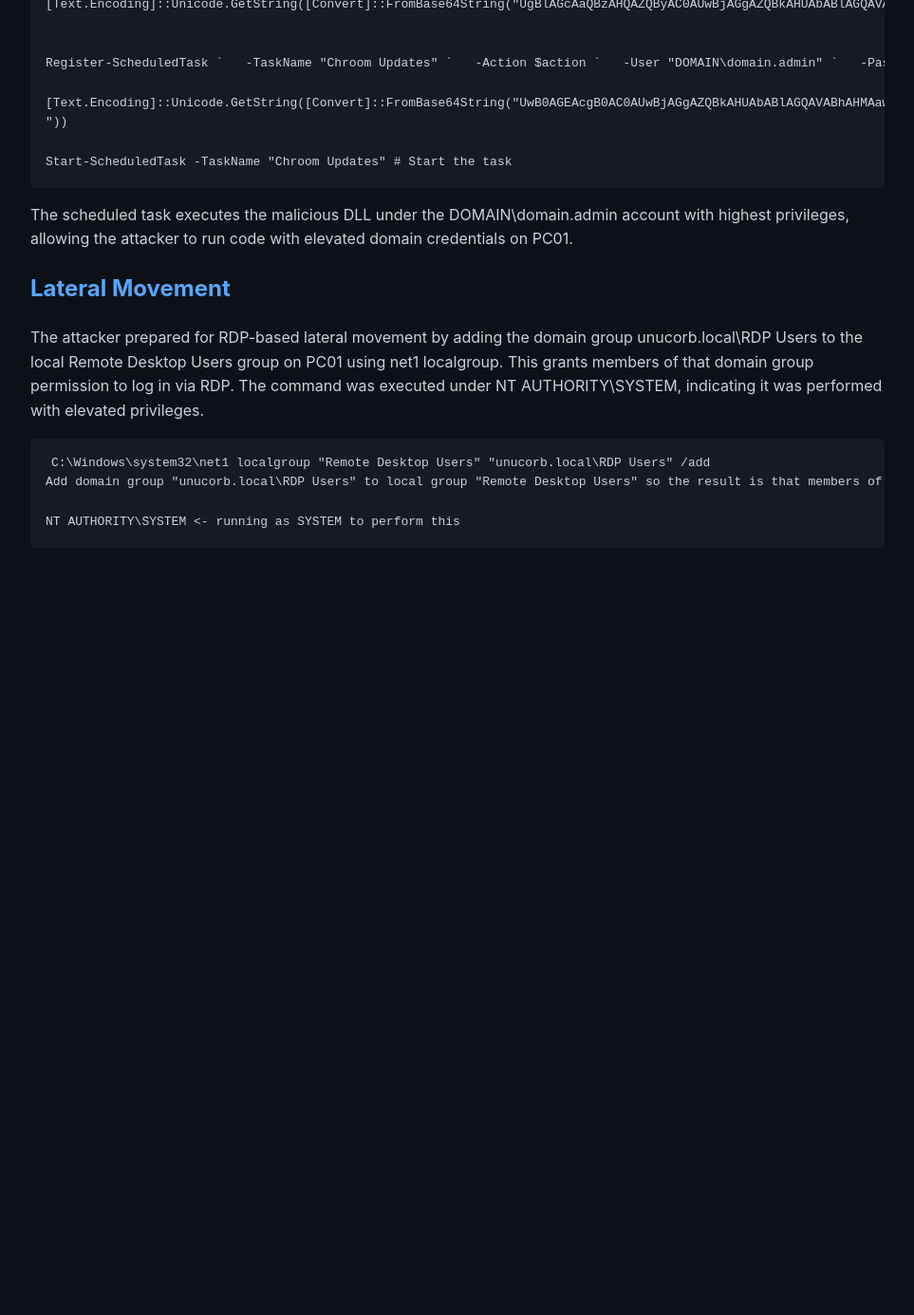
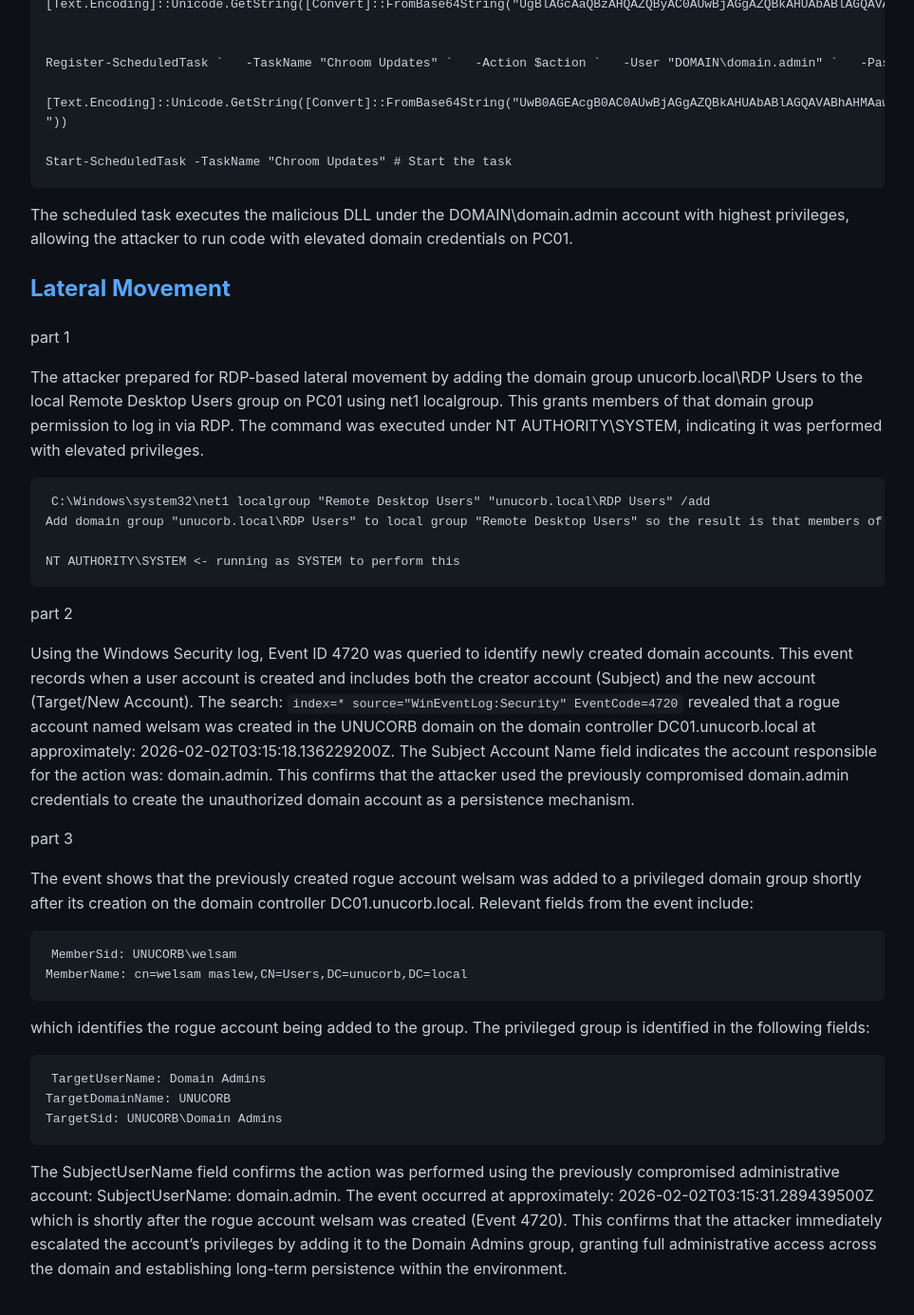
Before and after one commit to soreRum/soreRum.github.io, a Jekyll site: the page built from _posts/2026-03-8-Poisoned-PyTorch-Lab.md, in a window 1280 px wide and 1400 px high, scrolled down 3919 px. Shown: the top 1385 px of the window at 95% size, without its empty margins (158-1121 px from the left). Built offline with Jekyll 4.4.1, drawn with Linux system fonts in a browser that asks for light colours; our own code applies the rules of GitHub Pages for plain Markdown files; before the commit the page ends 4549 px from its top, so only the background shows below that.

Commit message:
Update 2026-03-8-Poisoned-PyTorch-Lab.md

````diff
--- a/_posts/2026-03-8-Poisoned-PyTorch-Lab.md
+++ b/_posts/2026-03-8-Poisoned-PyTorch-Lab.md
@@ -147,6 +147,7 @@ The scheduled task executes the malicious DLL under the DOMAIN\domain.admin acco
 
 Lateral Movement
 ----------------
+part 1
 
 The attacker prepared for RDP-based lateral movement by adding the domain group unucorb.local\RDP Users to the local Remote Desktop Users group on PC01 using net1 localgroup. This grants members of that domain group permission to log in via RDP. The command was executed under NT AUTHORITY\SYSTEM, indicating it was performed with elevated privileges.
 ```
@@ -155,3 +156,22 @@ Add domain group "unucorb.local\RDP Users" to local group "Remote Desktop Users"
 
 NT AUTHORITY\SYSTEM <- running as SYSTEM to perform this
 ```
+
+part 2
+
+Using the Windows Security log, Event ID 4720 was queried to identify newly created domain accounts. This event records when a user account is created and includes both the creator account (Subject) and the new account (Target/New Account). The search: `index=* source="WinEventLog:Security" EventCode=4720` revealed that a rogue account named welsam was created in the UNUCORB domain on the domain controller DC01.unucorb.local at approximately: 2026-02-02T03:15:18.136229200Z. The Subject Account Name field indicates the account responsible for the action was: domain.admin. This confirms that the attacker used the previously compromised domain.admin credentials to create the unauthorized domain account as a persistence mechanism.
+
+part 3
+
+The event shows that the previously created rogue account welsam was added to a privileged domain group shortly after its creation on the domain controller DC01.unucorb.local. Relevant fields from the event include:
+```
+MemberSid: UNUCORB\welsam
+MemberName: cn=welsam maslew,CN=Users,DC=unucorb,DC=local
+```
+which identifies the rogue account being added to the group. The privileged group is identified in the following fields:
+```
+TargetUserName: Domain Admins
+TargetDomainName: UNUCORB
+TargetSid: UNUCORB\Domain Admins
+```
+The SubjectUserName field confirms the action was performed using the previously compromised administrative account: SubjectUserName: domain.admin. The event occurred at approximately: 2026-02-02T03:15:31.289439500Z which is shortly after the rogue account welsam was created (Event 4720). This confirms that the attacker immediately escalated the account's privileges by adding it to the Domain Admins group, granting full administrative access across the domain and establishing long-term persistence within the environment.
````
